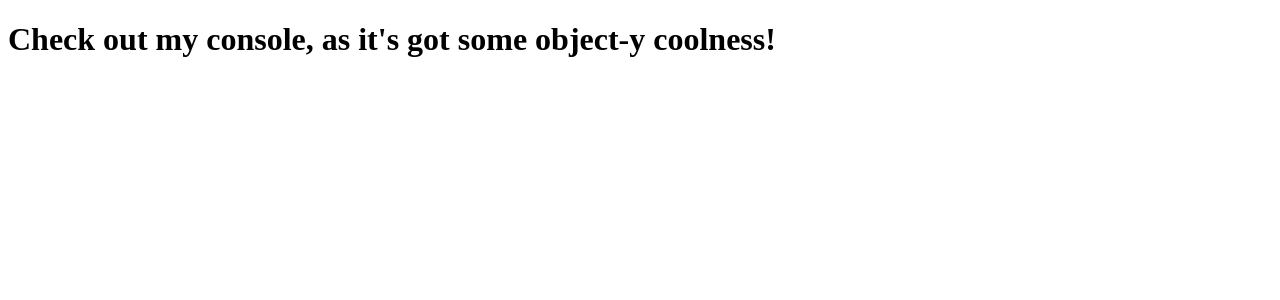
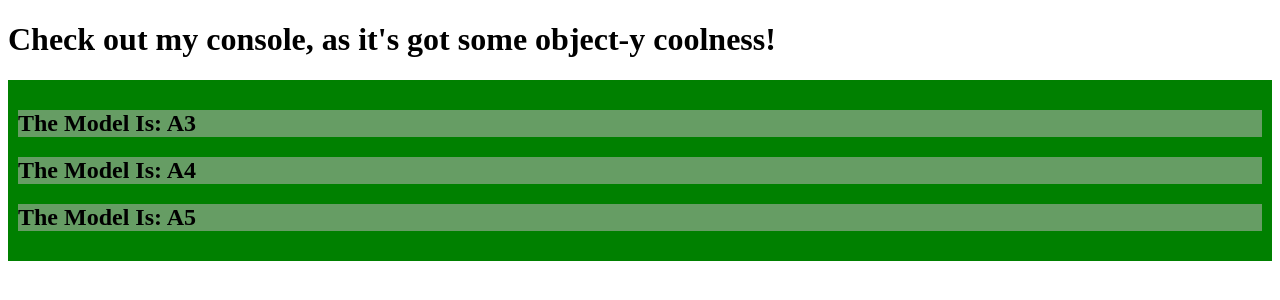
Before and after one commit to Tech-Educators/digital-innovator-001, a plain HTML site: page week-04/04-objects/index.html in a window 1280 px wide. Drawn offline with Linux system fonts and the light colour scheme.

Commit message:
added dom manipulation

```diff
--- a/week-04/04-objects/app.js
+++ b/week-04/04-objects/app.js
@@ -82,3 +82,29 @@ console.log(products[1].price); // But 'dot notation' is nicer!
 
 products[1].price = 20000; // This is how we would update the value of the A4's price
 console.log(products[1].price);
+
+// We want to display the information from the products array on our webpage
+// We need to make use of DOM Manipulation, combined with loops!
+
+const productsContainer = document.getElementById("productsContainer");
+
+for (let i = 0; i < products.length; i++) {
+  // for each object within my products array, I want to make a new div, with the class of new-car-div.
+  // Inside of that div, I want a heading with the model name
+  // I also want to display the engine size and the price
+  // and append that to my new-car-div
+  // After I have that done, I want to append the new-car-div to my productsContainer
+
+  const newCarDiv = document.createElement("div");
+  newCarDiv.className = "new-car-div";
+  const newModelH2 = document.createElement("h2");
+  //const newEngineSizeP = document.createElement("p");
+  //const newPriceP = document.createElement("p");
+
+  newModelH2.textContent = `The Model Is: ${products[i].model}`;
+  // CHALLENGE: is to get the engine size info and the price information onto the page as well
+
+  // TIP: These lines of code are the last two lines. So write your solutions above!
+  newCarDiv.appendChild(newModelH2);
+  productsContainer.appendChild(newCarDiv);
+}
--- a/week-04/04-objects/index.html
+++ b/week-04/04-objects/index.html
@@ -5,8 +5,10 @@
     <meta name="viewport" content="width=device-width, initial-scale=1.0" />
     <title>Objects!</title>
     <script src="app.js" defer></script>
+    <link rel="stylesheet" href="style.css" />
   </head>
   <body>
     <h1>Check out my console, as it's got some object-y coolness!</h1>
+    <div id="productsContainer" class="products-container"></div>
   </body>
 </html>
--- /dev/null
+++ b/week-04/04-objects/style.css
@@ -0,0 +1,12 @@
+.products-container {
+  background-color: green;
+  padding: 10px;
+}
+
+.new-car-div {
+  background-color: rgba(184, 182, 182, 0.552);
+  /* padding: 1rem;
+  margin-bottom: 0.5rem;
+  border: 2px solid grey;
+  border-radius: 5px; */
+}
```
